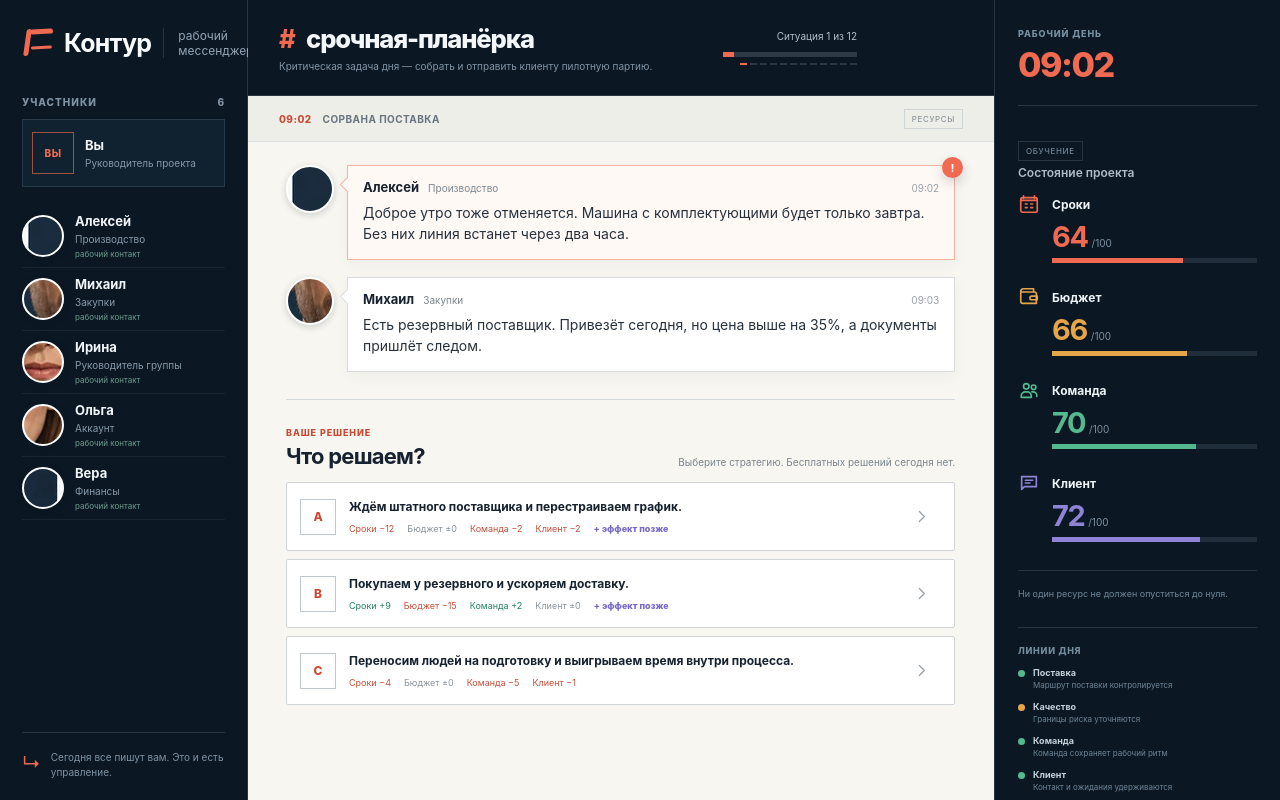
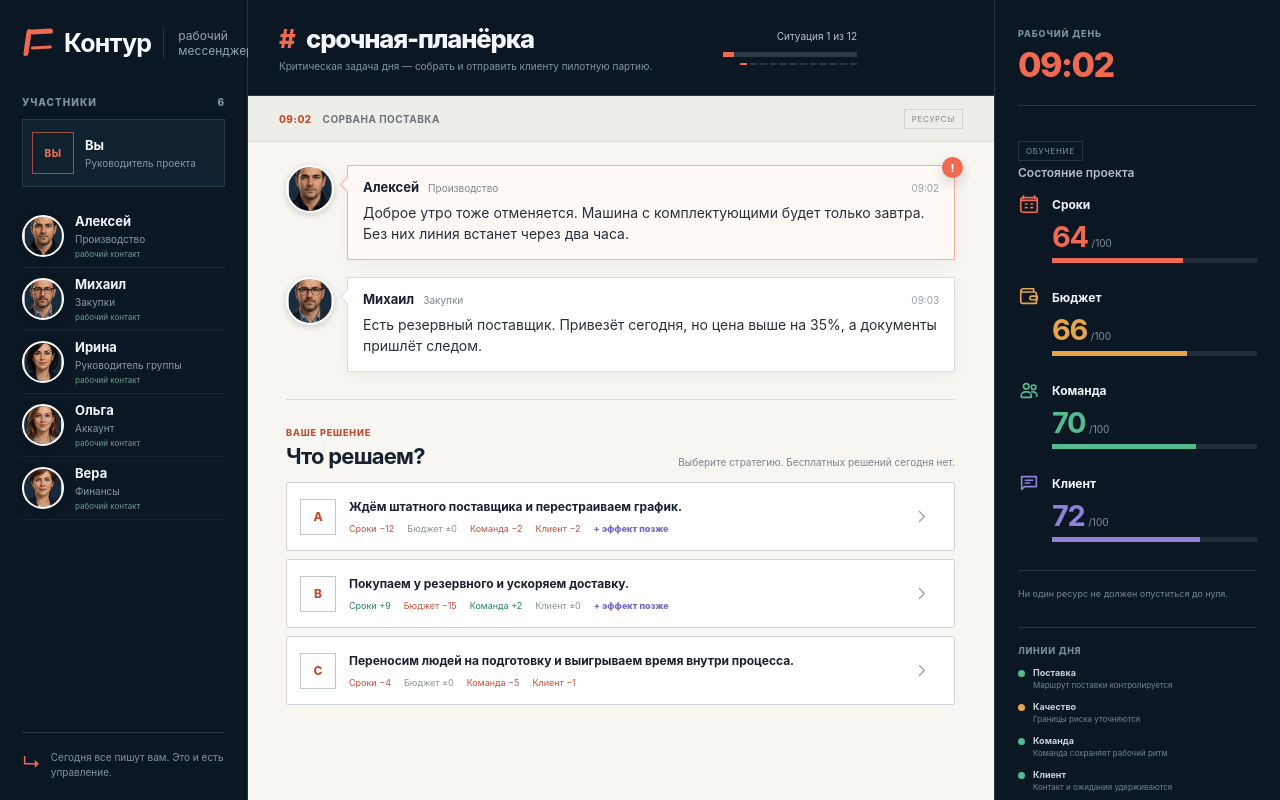
Before and after one commit to corvonerokronosis/urgent-planning-meeting, a React (Vite) app: page / in a window 1280 px wide. Both pictures are taken after a click on the button "Начать рабочий день". Built offline with nearby package versions, Linux system fonts and the light colour scheme.

Commit message:
Correct avatar background sizing
Restore the verified proportional sprite sizing rule.

```diff
--- a/src/styles/global.css
+++ b/src/styles/global.css
@@ -598,7 +598,7 @@ a:focus-visible {
   border: 2px solid #fff;
   border-radius: 50%;
   background-repeat: no-repeat;
-
+  background-size: 500% auto;
   background-color: #1a2c3b;
   box-shadow: 0 2px 7px rgba(12, 22, 31, 0.18);
 }
```
